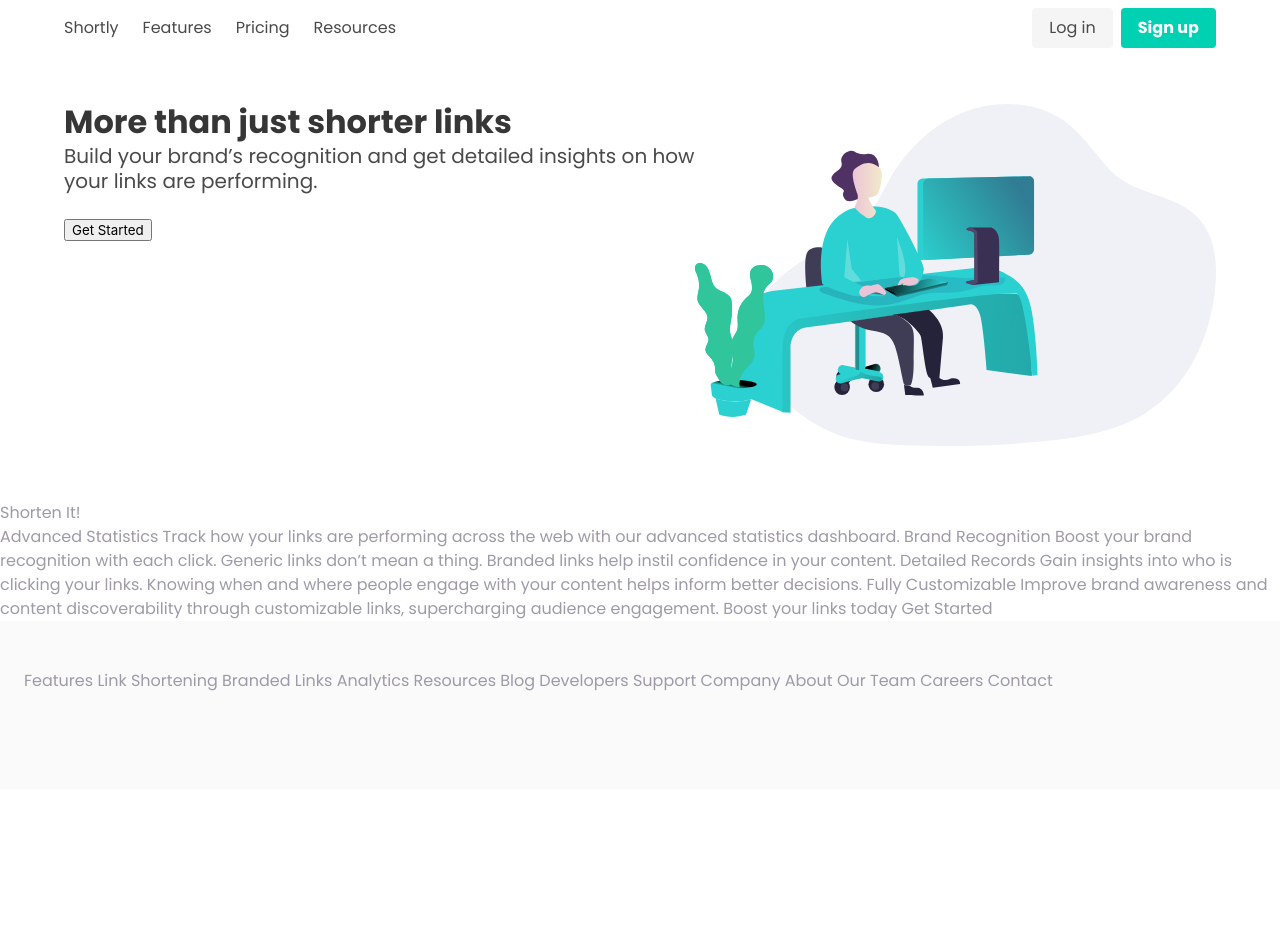
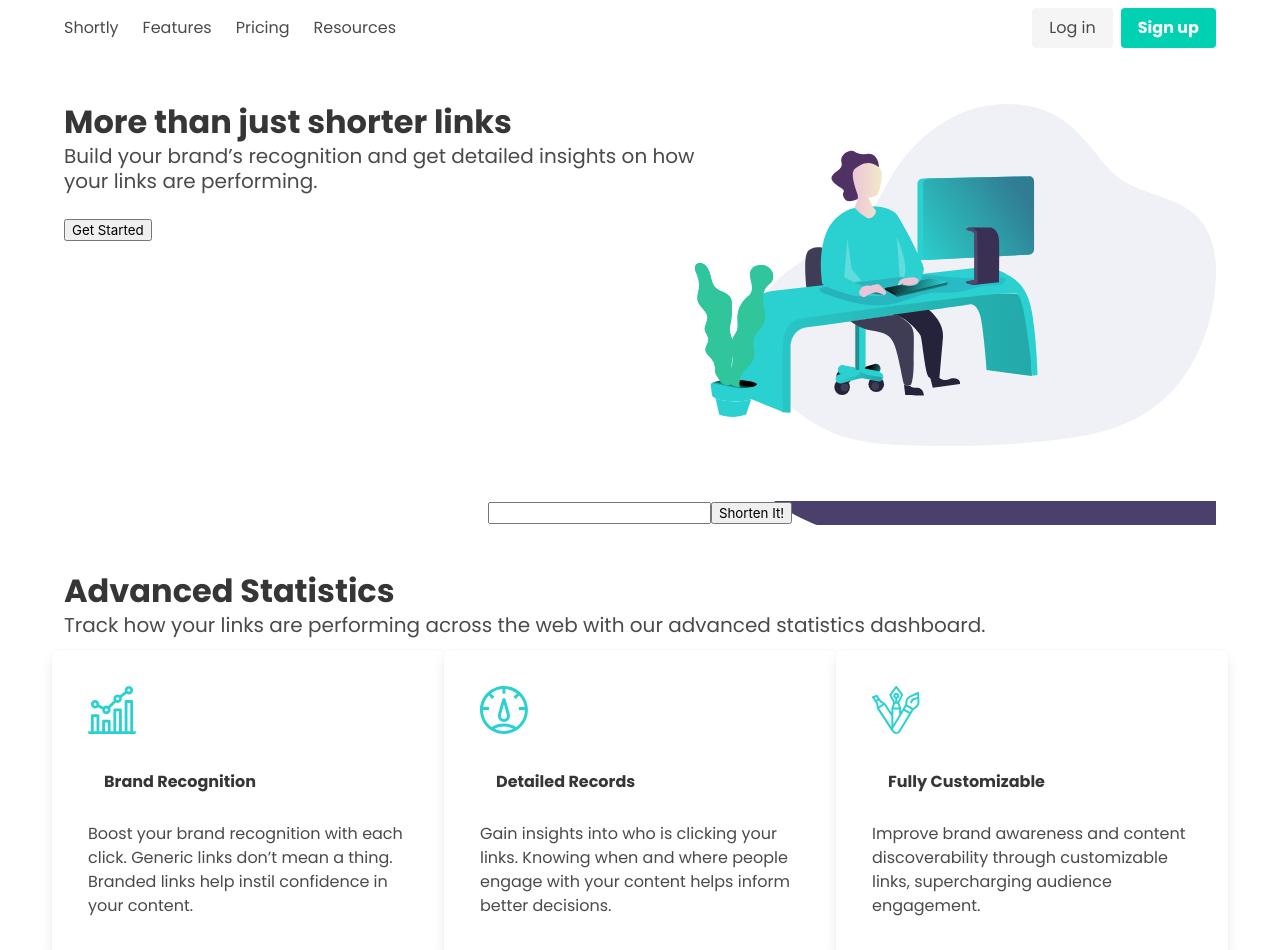
Before and after one commit to oluwaseunasuni/url-shortening, a Vue app: page / in a window 1280 px wide. Shown: the top 950 px of the page. Before the commit the page ends 800 px from the top, so only its background shows below. Built offline with nearby package versions, Linux system fonts and the light colour scheme; what v-clipboard would draw is missing.

Commit message:
created cards

```diff
--- a/src/components/Form.vue
+++ b/src/components/Form.vue
@@ -1,5 +1,28 @@
 <template>
-  <div>
-    Shorten It!
+  <div class="container">
+    <form action="">
+      <div>
+        <input type="text" name="" id="">
+        <button>
+          Shorten It!
+        </button>
+      </div>
+    </form>
   </div>
 </template>
+
+<script>
+export default {
+
+}
+</script>
+
+<style lang="scss" scoped>
+form {
+  background-image: url('../assets/images/bg-shorten-desktop.svg');
+  background-size: cover;
+  display: flex;
+  align-items: center;
+  justify-content: space-around;
+}
+</style>
--- a/src/components/Statistics.vue
+++ b/src/components/Statistics.vue
@@ -1,29 +1,87 @@
 <template>
-  <div>
+  <section class="section">
+    <div class="container">
+      <h1 class="title">
         Advanced Statistics
-
+      </h1>
+      <h2 class="subtitle">
         Track how your links are performing across the web with our
         advanced statistics dashboard.
+      </h2>
 
+      <div class="columns">
+
+        <div class="column card">
+          <div class="card-content">
+            <div class="media">
+              <div class="media-left">
+                <figure class="image is-48x48">
+                  <img src="../assets/images/icon-brand-recognition.svg" alt="">
+                </figure>
+              </div>
+            </div>
+            <div class="content">
+              <p class="card-header-title">
                 Brand Recognition
-
+              </p>
+              <p>
                 Boost your brand recognition with each click. Generic links don’t
                 mean a thing. Branded links help instil confidence in your content.
+              </p>
+            </div>
+          </div>
+        </div>
 
+        <div class="column card">
+          <div class="card-content">
+            <div class="media">
+              <div class="media-left">
+                <figure class="image is-48x48">
+                  <img src="../assets/images/icon-detailed-records.svg" alt="">
+                </figure>
+              </div>
+            </div>
+            <div class="content">
+              <p class="card-header-title">
                 Detailed Records
-
+              </p>
+              <p>
                 Gain insights into who is clicking your links. Knowing when and where
                 people engage with your content helps inform better decisions.
+              </p>
+            </div>
+          </div>
+        </div>
 
+        <div class="column card">
+          <div class="card-content">
+            <div class="media">
+              <div class="media-left">
+                <figure class="image is-48x48">
+                  <img src="../assets/images/icon-fully-customizable.svg" alt="">
+                </figure>
+              </div>
+            </div>
+            <div class="content">
+              <p class="card-header-title">
                 Fully Customizable
-
+              </p>
+              <p>
                 Improve brand awareness and content discoverability through customizable
                 links, supercharging audience engagement.
-
-  <!-- CTA Just before the footer -->
+              </p>
+            </div>
+          </div>
+        </div>
+      </div>
+      <div>
+        <h2>
           Boost your links today
-
+        </h2>
+        <button>
           Get Started
+        </button>
       </div>
-
+    </div>
+  </section>
 </template>
```
Lines whose indentation alone changed are shown as unchanged.
